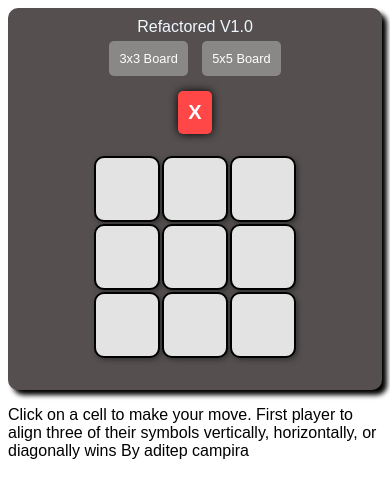
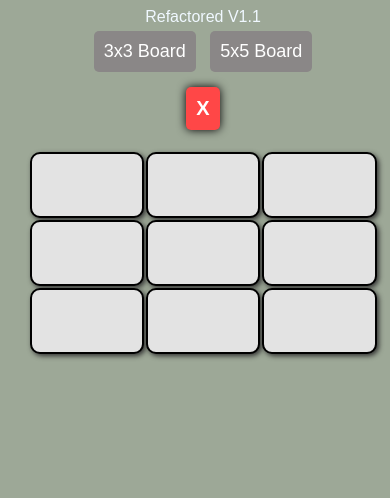
Before and after one commit to aditepDev/Tic-Tac-Toe-unbeatableBotMove, a plain HTML site: page refactored/index.html in a window 390 px wide. Drawn offline with Linux system fonts and the light colour scheme.

Commit message:
tic-tac-toe-refactored v2

```diff
--- a/tic-tac-toe-refactored.html
+++ b/refactored/index.html
@@ -2,39 +2,27 @@
 <html>
 <head>
   <title>Tic-Tac-Toe Refactored</title>
+  <meta name="viewport" content="width=device-width, initial-scale=1.0, maximum-scale=1.0, user-scalable=no" />
+
 <style>
   body {
     font-family: 'Arial', sans-serif;
+    background-color: #344c287b;
+
   }
-  @media (max-width: 600px) {
-    .cell {
-      width: 50px;
-      height: 50px;
-      font-size: 1.5em;
-    }
-    .game-container {
-      padding: 5px;
-    }
-    .game-over {
-      width: 90%;
-      font-size: 1.5em;
-    }
-    .board-size-selection button {
-      padding: 5px;
-      font-size: 0.8em;
-    }
-  }
+
   /* Styles remain unchanged to keep the visual aspect consistent */
   .game-container {
     width: auto;
+    height: auto;
+
     margin: 0 auto;
-    padding: 10px;
-    background-color: #564f4f;
-    border-radius: 10px;
-    box-shadow: 5px 5px 5px #000;
     text-align: center;
+    font-family: 'Arial', sans-serif; /* ฟอนต์ที่อ่านง่าย */
+
   }
   table {
+
     margin: 20px auto;
   }
   .cell {
@@ -57,11 +45,7 @@
     text-align: center;
     font-size: 2em;
   }
-  .game-container {
-    background-color: #564f4f; /* สีที่อบอุ่นขึ้น */
-    color: #FFF; /* ข้อความสีขาว */
-    font-family: 'Arial', sans-serif; /* ฟอนต์ที่อ่านง่าย */
-  }
+
 
   .cell {
     background-color: #f2f2f2;
@@ -126,12 +110,74 @@
   .turn-display.O { /* สำหรับผู้เล่น O */
     background-color: #4e1bce; /* สีพื้นหลังสำหรับ O */
   }
+  /* ขนาดหน้าจอขนาดใหญ่ (เช่น หน้าจอคอมพิวเตอร์) */
+@media (min-width: 1024px) {
+  .game-container {
+    max-width: 80vw;
+    max-height: 80vh;
+  }
+
+  table {
+    max-width: 600px;
+    max-height: 600px;
+  }
+
+  .cell {
+    width: 100px; /* ขนาดเซลล์ใหญ่ขึ้น */
+    height: 100px; /* ขนาดเซลล์ใหญ่ขึ้น */
+  }
+}
+
+/* ขนาดหน้าจอแท็บเล็ต (เช่น หน้าจอที่มีความกว้างระหว่าง 768px และ 1023px) */
+@media (min-width: 768px) and (max-width: 1023px) {
+  .game-container {
+    max-width: 90vw;
+    max-height: 90vh;
+  }
+
+  table {
+    width: 70vw;
+    height: auto;
+  }
+
+  .cell {
+    width: 80px; /* ขนาดเซลล์เล็กลงเล็กน้อย */
+    height: 80px; /* ขนาดเซลล์เล็กลงเล็กน้อย */
+  }
+}
+
+/* ขนาดหน้าจอมือถือ (เช่น หน้าจอที่มีความกว้างน้อยกว่า 767px) */
+@media (max-width: 767px) {
+  .game-container {
+    width: 100vw;
+    height: 100vh;
+  }
+
+  table {
+    width: 90vw;
+    height: auto;
+  }
+
+  .cell {
+    width: 60px; /* ขนาดเซลล์ที่เหมาะสมกับหน้าจอมือถือ */
+    height: 60px; /* ขนาดเซลล์ที่เหมาะสมกับหน้าจอมือถือ */
+  }
+
+  .game-over {
+    font-size: 1.5em; /* ปรับขนาดข้อความให้เหมาะสม */
+  }
+
+  .turn-display, .board-size-selection button {
+    font-size: 18px; /* ปรับขนาดข้อความให้เหมาะสมกับหน้าจอมือถือ */
+  }
+}
+
 </style>
 </head>
 <body>
 <div class="game-container">
 
-  <div style="color: aliceblue">Refactored V1.0 </div>
+  <div style="color: aliceblue">Refactored V1.1 </div>
 
   <div class="board-size-selection">
     <button id="size-3x3">3x3 Board</button>
@@ -141,9 +187,7 @@
   <div class="game-board"></div>
   <div class="game-over"></div>
 </div>
-<div class="game-instructions">
-  <p>Click on a cell to make your move. First player to align three of their symbols vertically, horizontally, or diagonally wins  By aditep campira</p>
-</div>
+
 <script>
   let currentPlayer = 'X';
   let gameOver = false;
```
